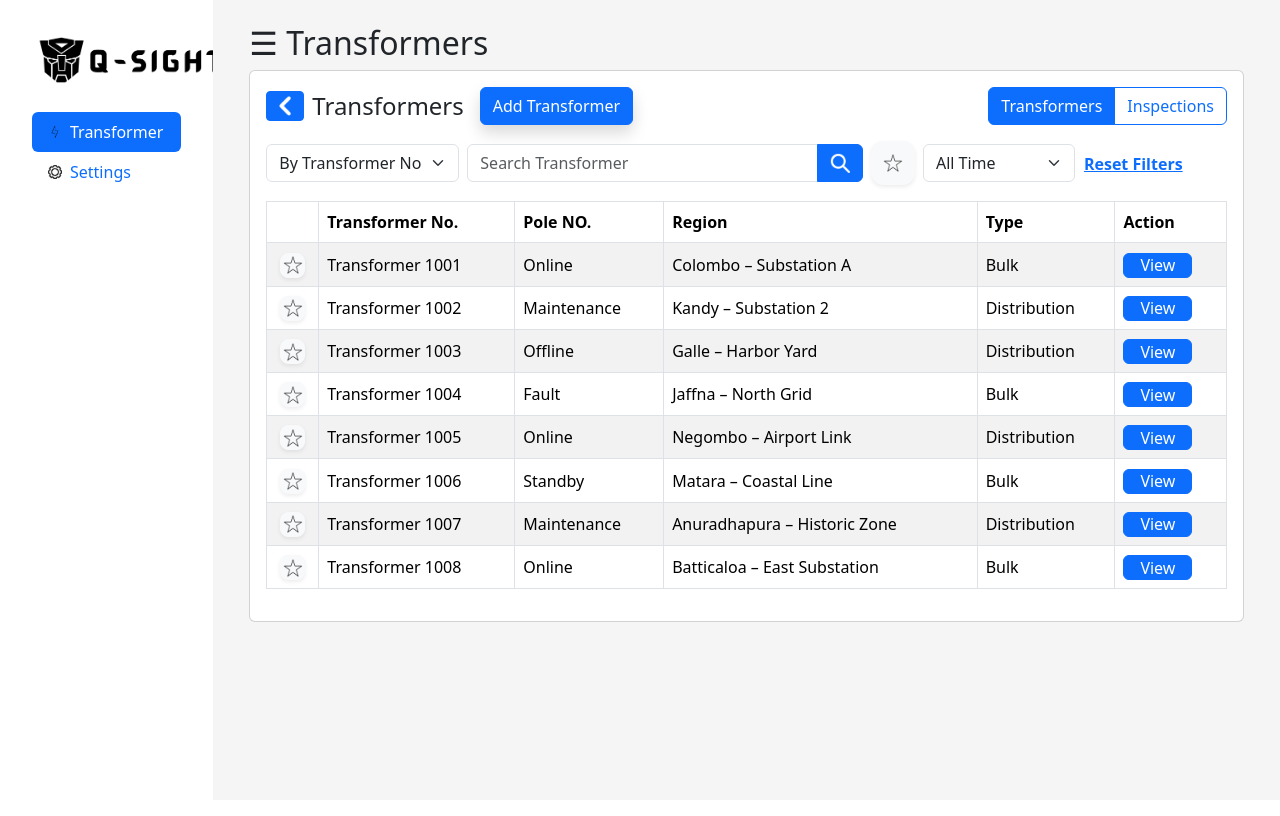
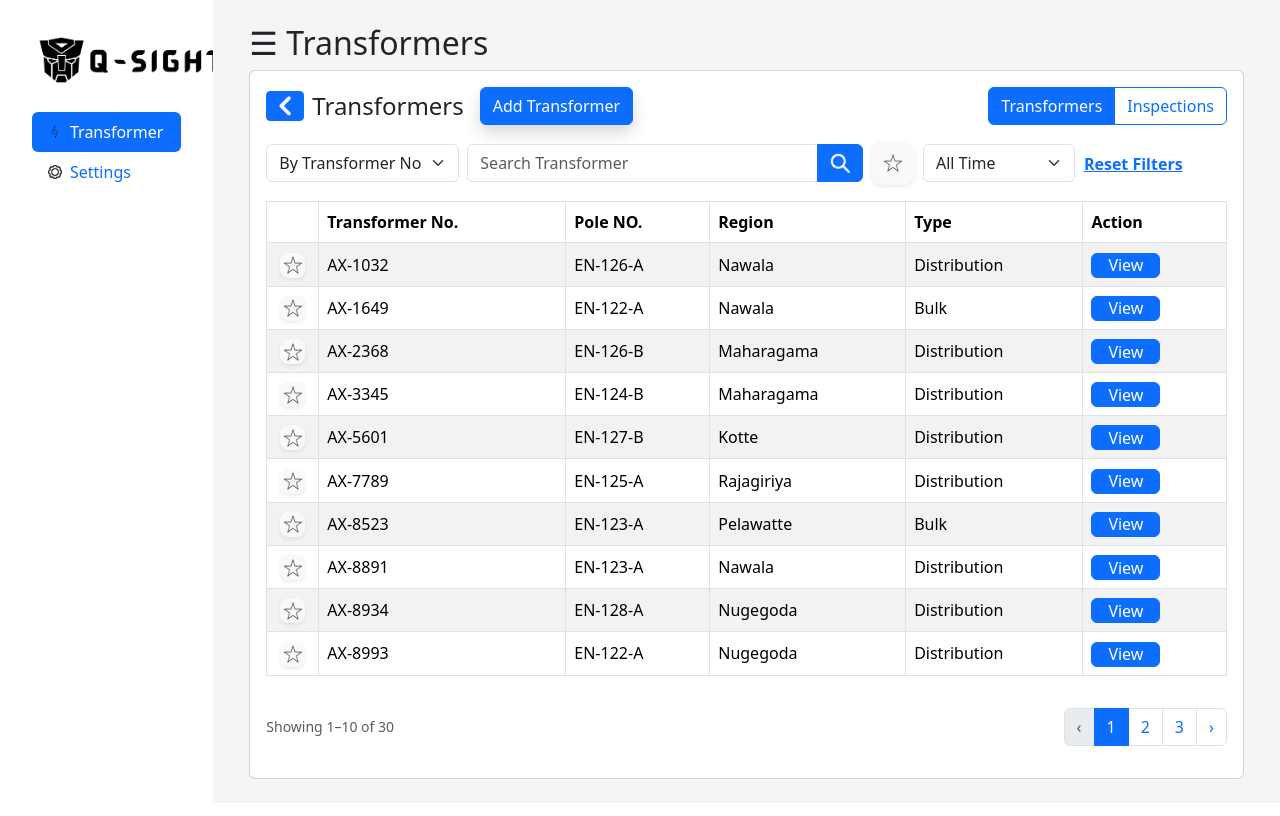
Before and after one commit to Quanta-Projects/software-design-competetion, a React (Create React App) app in the folder Front-end/: page /transformers in a window 1280 px wide. Built offline with nearby package versions, Linux system fonts and the light colour scheme.

Commit message:
transformers page done

```diff
--- /dev/null
+++ b/Front-end/public/data/transformers.json
@@ -0,0 +1,32 @@
+[
+  { "id": "TX-1001", "no": "AZ-8890", "pole": "EN-122-A", "region": "Rajagiriya", "type": "Bulk", "updatedAt": "2025-08-22T10:00:00Z" },
+  { "id": "TX-1002", "no": "AX-1649", "pole": "EN-122-A", "region": "Nawala", "type": "Bulk", "updatedAt": "2025-08-15T09:00:00Z" },
+  { "id": "TX-1003", "no": "AY-7316", "pole": "EN-122-B", "region": "Battaramulla", "type": "Bulk" },
+  { "id": "TX-1004", "no": "AZ-4613", "pole": "EN-122-B", "region": "Maharagama", "type": "Bulk" },
+  { "id": "TX-1005", "no": "AX-8993", "pole": "EN-122-A", "region": "Nugegoda", "type": "Distribution" },
+  { "id": "TX-1006", "no": "AY-8790", "pole": "EN-122-B", "region": "Boralesgamuwa", "type": "Distribution" },
+  { "id": "TX-1007", "no": "AZ-4563", "pole": "EN-123-A", "region": "Dehiwala", "type": "Bulk" },
+  { "id": "TX-1008", "no": "AX-8523", "pole": "EN-123-A", "region": "Pelawatte", "type": "Bulk" },
+  { "id": "TX-1009", "no": "AY-8456", "pole": "EN-123-B", "region": "Rajagiriya", "type": "Bulk" },
+  { "id": "TX-1010", "no": "AZ-7896", "pole": "EN-123-B", "region": "Kotte", "type": "Bulk" },
+  { "id": "TX-1011", "no": "AX-8891", "pole": "EN-123-A", "region": "Nawala", "type": "Distribution" },
+  { "id": "TX-1012", "no": "AY-1123", "pole": "EN-124-A", "region": "Nugegoda", "type": "Distribution" },
+  { "id": "TX-1013", "no": "AZ-2201", "pole": "EN-124-A", "region": "Battaramulla", "type": "Bulk" },
+  { "id": "TX-1014", "no": "AX-3345", "pole": "EN-124-B", "region": "Maharagama", "type": "Distribution" },
+  { "id": "TX-1015", "no": "AY-5567", "pole": "EN-124-B", "region": "Boralesgamuwa", "type": "Distribution" },
+  { "id": "TX-1016", "no": "AZ-6678", "pole": "EN-125-A", "region": "Dehiwala", "type": "Bulk" },
+  { "id": "TX-1017", "no": "AX-7789", "pole": "EN-125-A", "region": "Rajagiriya", "type": "Distribution" },
+  { "id": "TX-1018", "no": "AY-8892", "pole": "EN-125-B", "region": "Pelawatte", "type": "Distribution" },
+  { "id": "TX-1019", "no": "AZ-9901", "pole": "EN-125-B", "region": "Kotte", "type": "Bulk" },
+  { "id": "TX-1020", "no": "AX-1032", "pole": "EN-126-A", "region": "Nawala", "type": "Distribution" },
+  { "id": "TX-1021", "no": "AY-1144", "pole": "EN-126-A", "region": "Nugegoda", "type": "Distribution" },
+  { "id": "TX-1022", "no": "AZ-1256", "pole": "EN-126-B", "region": "Battaramulla", "type": "Bulk" },
+  { "id": "TX-1023", "no": "AX-2368", "pole": "EN-126-B", "region": "Maharagama", "type": "Distribution" },
+  { "id": "TX-1024", "no": "AY-3479", "pole": "EN-127-A", "region": "Rajagiriya", "type": "Distribution" },
+  { "id": "TX-1025", "no": "AZ-4590", "pole": "EN-127-A", "region": "Dehiwala", "type": "Bulk" },
+  { "id": "TX-1026", "no": "AX-5601", "pole": "EN-127-B", "region": "Kotte", "type": "Distribution" },
+  { "id": "TX-1027", "no": "AY-6712", "pole": "EN-127-B", "region": "Pelawatte", "type": "Distribution" },
+  { "id": "TX-1028", "no": "AZ-7823", "pole": "EN-128-A", "region": "Boralesgamuwa", "type": "Bulk" },
+  { "id": "TX-1029", "no": "AX-8934", "pole": "EN-128-A", "region": "Nugegoda", "type": "Distribution" },
+  { "id": "TX-1030", "no": "AY-9045", "pole": "EN-128-B", "region": "Maharagama", "type": "Distribution" }
+]
--- /dev/null
+++ b/Front-end/src/components/pager.jsx
@@ -0,0 +1,43 @@
+// src/components/Pager.jsx
+import { Pagination } from "react-bootstrap";
+
+export default function Pager({ page, totalPages, onChange }) {
+  if (totalPages <= 1) return null;
+
+  // build a compact page list like: 1 … 3 4 5 … 50
+  const makePages = () => {
+    const s = new Set([1, page - 1, page, page + 1, totalPages]);
+    const pages = [...s].filter(p => p >= 1 && p <= totalPages).sort((a, b) => a - b);
+
+    const result = [];
+    for (let i = 0; i < pages.length; i++) {
+      const cur = pages[i];
+      const prev = pages[i - 1];
+      if (i && cur - prev > 1) result.push("ellipsis");
+      result.push(cur);
+    }
+    return result;
+  };
+
+  const items = makePages();
+
+  return (
+    <Pagination className="my-3">
+      <Pagination.Prev disabled={page === 1} onClick={() => onChange(page - 1)} />
+      {items.map((it, idx) =>
+        it === "ellipsis" ? (
+          <Pagination.Ellipsis key={`e${idx}`} disabled />
+        ) : (
+          <Pagination.Item
+            key={it}
+            active={it === page}
+            onClick={() => onChange(it)}
+          >
+            {it}
+          </Pagination.Item>
+        )
+      )}
+      <Pagination.Next disabled={page === totalPages} onClick={() => onChange(page + 1)} />
+    </Pagination>
+  );
+}
--- a/Front-end/src/components/toolbar.jsx
+++ b/Front-end/src/components/toolbar.jsx
@@ -1,36 +1,26 @@
+// src/components/toolbar.jsx
 import { Row, Col, Form, InputGroup, Button } from "react-bootstrap";
-import { useState } from "react";
 
-export default function Toolbar() {
-  const [sortBy, setSortBy] = useState("number");
-  const [query, setQuery] = useState("");
-  const [range, setRange] = useState("all");
-  const [starOn, setStarOn] = useState(false); // toggle state for star button
-
-  const handleReset = () => {
-    setSortBy("number");
-    setQuery("");
-    setRange("all");
-    setStarOn(false);
-  };
-
+export default function Toolbar({
+  sortBy, setSortBy,
+  query, setQuery,
+  range, setRange,
+  starOnly, setStarOnly,
+  onReset
+}) {
   return (
     <Row className="g-2 align-items-center">
-      {/* Sort by (dropdown) */}
+      {/* Sort by */}
       <Col xs="12" md="auto">
-        <Form.Select
-          value={sortBy}
-          onChange={(e) => setSortBy(e.target.value)}
-          className="pill"
-        >
+        <Form.Select value={sortBy} onChange={(e) => setSortBy(e.target.value)} className="pill">
           <option value="number">By Transformer No</option>
-          <option value="name">By Name</option>
-          <option value="status">By Status</option>
-          <option value="location">By Location</option>
+          <option value="pole">By Pole No</option>
+          <option value="region">By Region</option>
+          <option value="type">By Type</option>
         </Form.Select>
       </Col>
 
-      {/* Search + button */}
+      {/* Search */}
       <Col xs={12} md="4" lg="5">
         <InputGroup className="pill">
           <Form.Control
@@ -38,52 +28,35 @@ export default function Toolbar() {
             value={query}
             onChange={(e) => setQuery(e.target.value)}
           />
-          <Button variant="primary" className="icon-btn">
-            <img
-            src="/img/search.png"
-            alt="favorites"
-            width={20}
-            height={20}
-            style={{ display: "block", objectFit: "contain" }} // perfectly centered
-          />
+          <Button
+            variant="primary"
+            className="icon-btn"
+            onClick={() => {/* optional: trigger anything; filtering already live */}}
+          >
+            <img src="/img/search.png" alt="search" width={20} height={20} style={{ display: "block", objectFit: "contain" }} />
             <i className="bi bi-search" />
           </Button>
         </InputGroup>
       </Col>
 
-      {/* Star (favorites) */}
+      {/* Favorites only */}
       <Col xs="auto" className="d-none d-md-block">
         <Button
           type="button"
-          onClick={() => setStarOn((v) => !v)}
-          aria-pressed={starOn}
-          title={starOn ? "Show all (favorites off)" : "Show favorites only"}
-          variant={starOn ? "warning" : "light"} // lit vs off
+          onClick={() => setStarOnly(v => !v)}
+          aria-pressed={starOnly}
+          title={starOnly ? "Show all" : "Show favorites only"}
+          variant={starOnly ? "warning" : "light"}
           className="icon-only shadow-sm d-flex align-items-center justify-content-center"
-          style={{
-            width: 44,           // square
-            height: 44,          // square
-            padding: 0,          // no extra padding
-            borderRadius: 12,    // slightly rounded square (not pill)
-          }}
+          style={{ width: 44, height: 44, padding: 0, borderRadius: 12 }}
         >
-          <img
-            src="/img/star.png"
-            alt="favorites"
-            width={20}
-            height={20}
-            style={{ display: "block", objectFit: "contain" }} // perfectly centered
-          />
+          <img src="/img/star.png" alt="favorites" width={20} height={20} style={{ display: "block", objectFit: "contain" }} />
         </Button>
       </Col>
 
-      {/* Time filter */}
+      {/* Time range */}
       <Col xs="12" md="auto">
-        <Form.Select
-          value={range}
-          onChange={(e) => setRange(e.target.value)}
-          className="pill"
-        >
+        <Form.Select value={range} onChange={(e) => setRange(e.target.value)} className="pill">
           <option value="all">All Time</option>
           <option value="24h">Last 24 hours</option>
           <option value="7d">Last 7 days</option>
@@ -94,11 +67,7 @@ export default function Toolbar() {
 
       {/* Reset */}
       <Col xs="auto">
-        <Button
-          variant="link"
-          className="text-primary fw-semibold p-0"
-          onClick={handleReset}
-        >
+        <Button variant="link" className="text-primary fw-semibold p-0" onClick={onReset}>
           Reset Filters
         </Button>
       </Col>
--- a/Front-end/src/components/transformerTable.jsx
+++ b/Front-end/src/components/transformerTable.jsx
@@ -1,29 +1,14 @@
+// src/components/transformerTable.jsx
 import { Table } from "react-bootstrap";
-import { useState } from "react";
-// If you haven't already, add once in your app entry:
-// import "bootstrap-icons/font/bootstrap-icons.css";
 
-function TransformerTable({ transformers = [] }) {
-  // Track favourites by transformer.no
-  const [favs, setFavs] = useState(() => new Set());
+// import "bootstrap-icons/font/bootstrap-icons.css"; // if you use <i className="bi ..."/>
 
-  const toggleFav = (no) => {
-    setFavs((prev) => {
-      const next = new Set(prev);
-      next.has(no) ? next.delete(no) : next.add(no);
-      return next;
-    });
-  };
-
+export default function TransformerTable({ transformers = [], favs, onToggleFav }) {
   return (
     <Table striped bordered hover className="align-middle">
       <thead>
         <tr>
-          <th
-            style={{ width: 52 }}
-            aria-label="Favourite"
-            className="text-center"
-          />
+          <th style={{ width: 52 }} aria-label="Favourite" className="text-center" />
           <th>Transformer No.</th>
           <th>Pole NO.</th>
           <th>Region</th>
@@ -33,15 +18,15 @@ function TransformerTable({ transformers = [] }) {
       </thead>
 
       <tbody>
-        {transformers.map((transformer) => {
-          const isFav = favs.has(transformer.no);
+        {transformers.map((t) => {
+          const isFav = favs?.has(t.no);
           return (
-            <tr key={transformer.no}>
+            <tr key={t.id ?? t.no}>
               <td className="text-center align-middle">
                 <button
                   type="button"
-                  onClick={() => toggleFav(transformer.no)}
-                  aria-pressed={isFav}
+                  onClick={() => onToggleFav?.(t.no)}
+                  aria-pressed={!!isFav}
                   aria-label={isFav ? "Unmark favourite" : "Mark as favourite"}
                   className={`btn ${isFav ? "btn-warning" : "btn-light"} d-inline-flex align-items-center justify-content-center p-0 shadow-sm`}
                   style={{ width: 25, height: 25, borderRadius: 8 }}
@@ -50,10 +35,10 @@ function TransformerTable({ transformers = [] }) {
                 </button>
               </td>
 
-              <td>{transformer.no}</td>
-              <td>{transformer.pole}</td>
-              <td>{transformer.region}</td>
-              <td>{transformer.type}</td>
+              <td>{t.no}</td>
+              <td>{t.pole}</td>
+              <td>{t.region}</td>
+              <td>{t.type}</td>
               <td>
                 <button type="button" className="btn btn-primary d-inline-flex align-items-center justify-content-center px-3" style={{ height: 25 }}>
                   View
@@ -64,9 +49,5 @@ function TransformerTable({ transformers = [] }) {
         })}
       </tbody>
     </Table>
-
   );
 }
-
-
-export default TransformerTable;
--- a/Front-end/src/pages/TransformersPage.jsx
+++ b/Front-end/src/pages/TransformersPage.jsx
@@ -1,41 +1,126 @@
 // src/pages/TransformersPage.jsx
-import '../App.css';
-import 'bootstrap/dist/css/bootstrap.min.css';
-import { Container} from 'react-bootstrap';
-
+import { useMemo, useState, useEffect } from "react";
+import { Container } from "react-bootstrap";
+import "../App.css";
+import "bootstrap/dist/css/bootstrap.min.css";
 import Toolbar from "../components/toolbar";
-import CardTop from '../components/cardTop';
-import TransformerTable from '../components/transformerTable';
-
-const transformers = [
-  { id: "TX-1001", no: "Transformer 1001", pole: "Online",      region: "Colombo – Substation A", type:"Bulk" },
-  { id: "TX-1002", no: "Transformer 1002", pole: "Maintenance",  region: "Kandy – Substation 2", type:"Distribution" },
-  { id: "TX-1003", no: "Transformer 1003", pole: "Offline",      region: "Galle – Harbor Yard", type:"Distribution" },
-  { id: "TX-1004", no: "Transformer 1004", pole: "Fault",        region: "Jaffna – North Grid", type:"Bulk" },
-  { id: "TX-1005", no: "Transformer 1005", pole: "Online",       region: "Negombo – Airport Link", type:"Distribution" },
-  { id: "TX-1006", no: "Transformer 1006", pole: "Standby",      region: "Matara – Coastal Line", type:"Bulk" },
-  { id: "TX-1007", no: "Transformer 1007", pole: "Maintenance",  region: "Anuradhapura – Historic Zone", type:"Distribution" },
-  { id: "TX-1008", no: "Transformer 1008", pole: "Online",       region: "Batticaloa – East Substation", type:"Bulk" }
-];
+import CardTop from "../components/cardTop";
+import TransformerTable from "../components/transformerTable";
+import Pager from "../components/pager";
 
 export default function TransformersPage() {
+  // load JSON from /public or import from /src (your current loader is fine)
+  const [allTransformers, setAllTransformers] = useState([]);
+  useEffect(() => {
+    fetch("/data/transformers.json").then(r => r.json()).then(setAllTransformers);
+  }, []);
+
+  // toolbar state (unchanged)
+  const [sortBy, setSortBy] = useState("number");
+  const [query, setQuery] = useState("");
+  const [range, setRange] = useState("all");
+  const [starOnly, setStarOnly] = useState(false);
+
+  const [favs, setFavs] = useState(() => new Set());
+  const toggleFav = (no) => {
+    setFavs(prev => {
+      const next = new Set(prev);
+      next.has(no) ? next.delete(no) : next.add(no);
+      return next;
+    });
+  };
+
+  const handleReset = () => {
+    setSortBy("number");
+    setQuery("");
+    setRange("all");
+    setStarOnly(false);
+  };
+
+  // time-range cutoff
+  const cutoff = useMemo(() => {
+    if (range === "all") return null;
+    const d = new Date();
+    if (range === "24h") d.setDate(d.getDate() - 1);
+    else if (range === "7d") d.setDate(d.getDate() - 7);
+    else if (range === "30d") d.setDate(d.getDate() - 30);
+    else if (range === "ytd") return new Date(new Date().getFullYear(), 0, 1);
+    return d;
+  }, [range]);
+
+  // filter + sort
+  const rows = useMemo(() => {
+    const q = query.trim().toLowerCase();
+    let out = allTransformers.filter(t => {
+      if (starOnly && !favs.has(t.no)) return false;
+      if (cutoff && t.updatedAt && new Date(t.updatedAt) < cutoff) return false;
+      if (q) {
+        const hay = `${t.no} ${t.pole} ${t.region} ${t.type}`.toLowerCase();
+        if (!hay.includes(q)) return false;
+      }
+      return true;
+    });
+
+    const collator = new Intl.Collator(undefined, { numeric: true, sensitivity: "base" });
+    const key = (t) =>
+      sortBy === "pole" ? t.pole :
+      sortBy === "region" ? t.region :
+      sortBy === "type" ? t.type : t.no;
+
+    out.sort((a, b) => collator.compare(key(a), key(b)));
+    return out;
+  }, [allTransformers, query, sortBy, starOnly, favs, cutoff]);
+
+  // --- pagination ---
+  const PAGE_SIZE = 10;
+  const [page, setPage] = useState(1);
+  const totalPages = Math.max(1, Math.ceil(rows.length / PAGE_SIZE));
+
+  // keep page in range & reset to 1 when filters change
+  useEffect(() => { setPage(1); }, [query, sortBy, range, starOnly, favs]);
+  useEffect(() => {
+    if (page > totalPages) setPage(totalPages);
+  }, [totalPages, page]);
+
+  const pagedRows = useMemo(() => {
+    const start = (page - 1) * PAGE_SIZE;
+    return rows.slice(start, start + PAGE_SIZE);
+  }, [rows, page]);
+
   return (
     <Container fluid>
-
-      {/* Main content */}
       <h2>☰ Transformers</h2>
       <div className="card">
         <div className="card-body">
           <CardTop />
+
           <div className="mt-3">
-              <Toolbar />
+            <Toolbar
+              sortBy={sortBy} setSortBy={setSortBy}
+              query={query}   setQuery={setQuery}
+              range={range}   setRange={setRange}
+              starOnly={starOnly} setStarOnly={setStarOnly}
+              onReset={handleReset}
+            />
           </div>
+
           <div className="mt-3">
-              <TransformerTable transformers={transformers} />
+            <TransformerTable
+              transformers={pagedRows}
+              favs={favs}
+              onToggleFav={toggleFav}
+            />
+            <div className="d-flex align-items-center justify-content-between">
+              <small className="text-muted">
+                Showing {(page - 1) * PAGE_SIZE + 1}
+                –
+                {Math.min(page * PAGE_SIZE, rows.length)} of {rows.length}
+              </small>
+              <Pager page={page} totalPages={totalPages} onChange={setPage} />
             </div>
           </div>
         </div>
-
+      </div>
     </Container>
   );
 }
```
Lines whose indentation alone changed are shown as unchanged.
